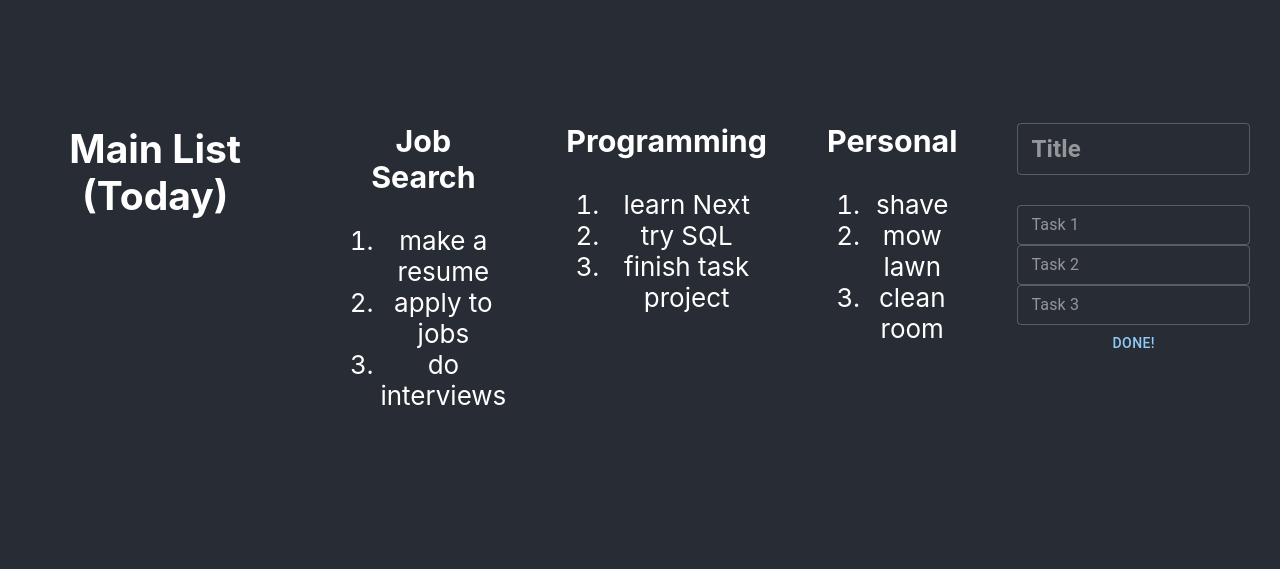
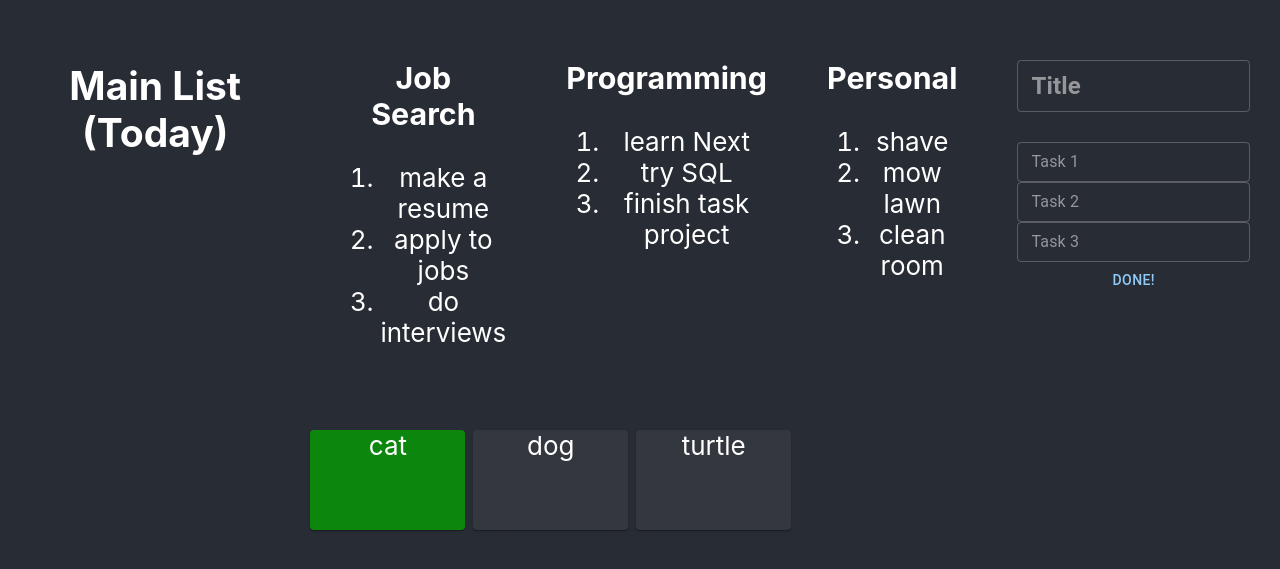
Before and after one commit to ElderlyC/Task-Stacker, a React (Create React App) app: page / in a window 1280 px wide. Shown: the part 135-704 px from the top of the page. Built offline with nearby package versions, Linux system fonts and the light colour scheme.

Commit message:
habit calendar

```diff
--- a/package.json
+++ b/package.json
@@ -6,6 +6,7 @@
     "@emotion/react": "^11.11.4",
     "@emotion/styled": "^11.11.0",
     "@mui/material": "^5.15.12",
+    "@mui/x-date-pickers": "^6.19.7",
     "@testing-library/jest-dom": "^5.17.0",
     "@testing-library/react": "^13.4.0",
     "@testing-library/user-event": "^13.5.0",
@@ -13,6 +14,7 @@
     "@types/node": "^16.18.83",
     "@types/react": "^18.2.58",
     "@types/react-dom": "^18.2.19",
+    "dayjs": "^1.11.10",
     "react": "^18.2.0",
     "react-dom": "^18.2.0",
     "react-scripts": "5.0.1",
--- a/src/App.tsx
+++ b/src/App.tsx
@@ -1,6 +1,7 @@
 import React, { useState } from "react";
 import "./App.css";
 import SubList from "./Components/SubList";
+import HabitCalendar from "./Components/HabitCalendar";
 
 function App() {
   const [list, setList] = useState<string[]>([]);
@@ -32,7 +33,7 @@ function App() {
               ))}
             </ul>
           </div>
-
+          <div>
             <div style={{ display: "flex" }}>
               {listList.map((listObj, index) => (
                 <div key={index} style={{ margin: "30px" }}>
@@ -58,6 +59,10 @@ function App() {
               ))}
               <SubList />
             </div>
+            <div>
+              <HabitCalendar />
+            </div>
+          </div>
         </div>
       </header>
     </div>
--- /dev/null
+++ b/src/Components/HabitCalendar.tsx
@@ -0,0 +1,38 @@
+import { Grid, Paper } from "@mui/material";
+// copy github commit calendar's concepts
+// -green boxes, get darker. ordered by date.
+// end design should be simple and satisfying!
+const HabitCalendar = () => {
+  const habits = [
+    { id: "cat", completed: true },
+    { id: "dog", completed: false },
+    { id: "turtle", completed: false },
+  ];
+
+  const handleHabitClick = (id: string) => {
+    console.log("bing bong", id);
+  };
+  return (
+    <div style={{ display: "flex" }}>
+      <Grid container spacing={1}>
+        {habits.map((habit, index) => (
+          <Grid item key={index} xs={2}>
+            <Paper
+              style={{
+                height: "100px",
+                backgroundColor: habit.completed ? "green" : "transparent",
+                cursor: "pointer",
+              }}
+              onClick={() => handleHabitClick(habit.id)}
+            >
+              {/* Render habit details inside the cell */}
+              <p>{habit.id}</p>
+            </Paper>
+          </Grid>
+        ))}
+      </Grid>
+    </div>
+  );
+};
+
+export default HabitCalendar;
```
Also changed, not shown: 1 other file (tests, documents, lock files or other folders). Lines whose indentation alone changed are shown as unchanged.
